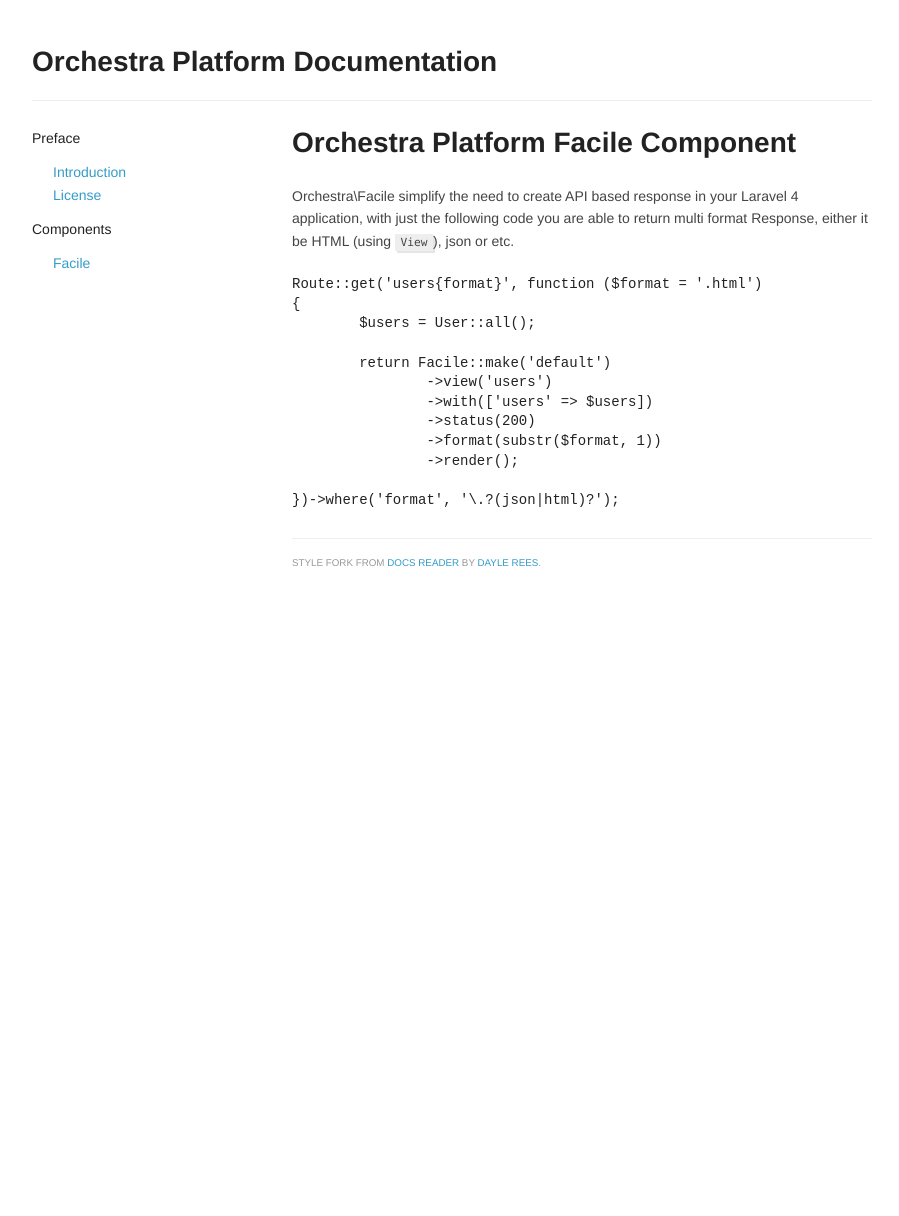
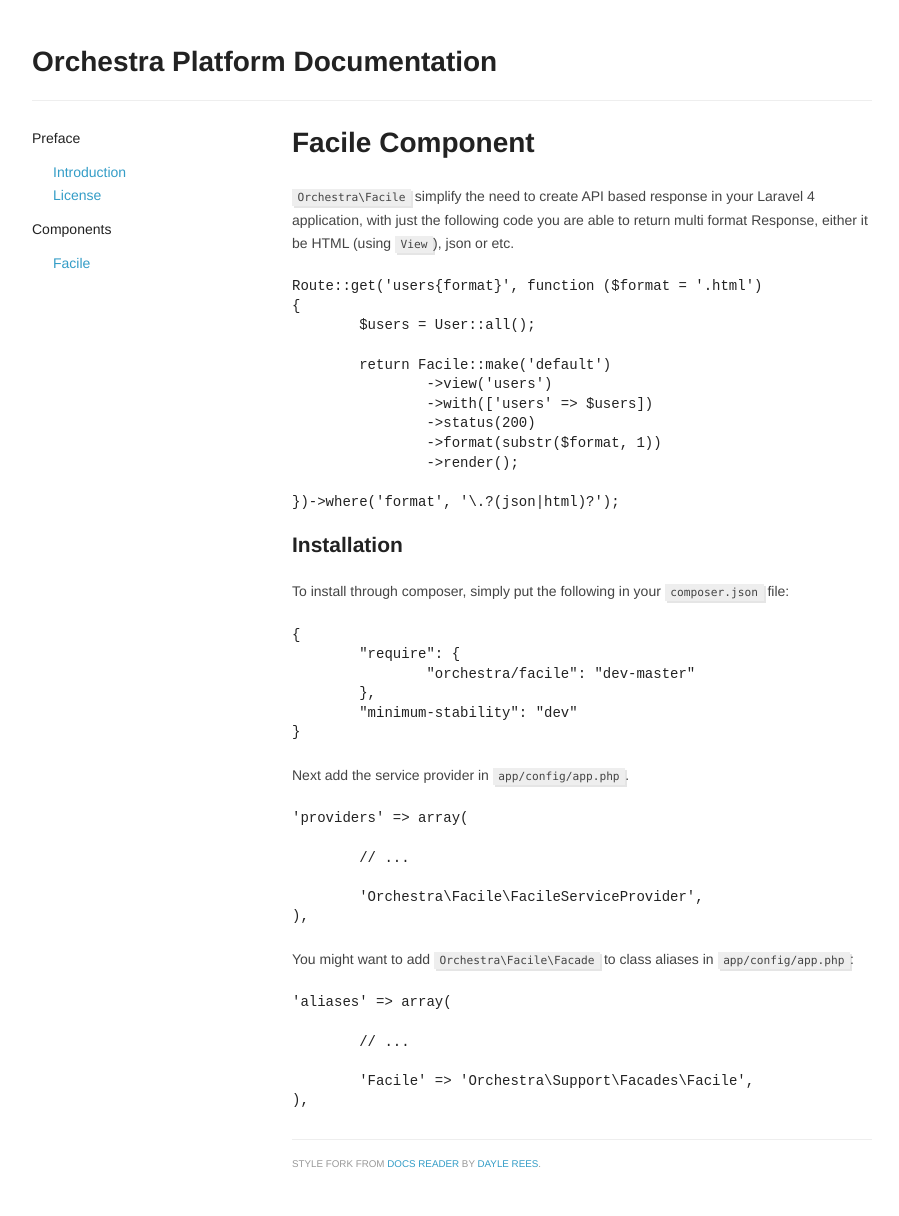
Before and after one commit to orchestral/docs, a Jekyll site: the page built from pages/components/facile.md, in a window 1280 px wide. Shown: the whole page, without its empty margins (188-1087 px from the left). Built offline with Jekyll 4.4.1, drawn with Linux system fonts in a browser that asks for light colours; nearby versions of some CDN libraries; Markdown is read by kramdown in place of the engine named in the settings; before the commit the page ends 900 px from its top, so only the background shows below that.

Commit message:
Add installation process for facile
Signed-off-by: crynobone <crynobone@gmail.com>

```diff
--- a/pages/components/facile.md
+++ b/pages/components/facile.md
@@ -1,12 +1,12 @@
 ---
 layout: default
-title: Orchestra Platform Facile Component
+title: Facile Component
 ---
 
-Orchestra Platform Facile Component
+Facile Component
 ==============
 
-Orchestra\Facile simplify the need to create API based response in your Laravel 4 application, with just the following code you are able to return multi format Response, either it be HTML (using `View`), json or etc.
+`Orchestra\Facile` simplify the need to create API based response in your Laravel 4 application, with just the following code you are able to return multi format Response, either it be HTML (using `View`), json or etc.
 
 	Route::get('users{format}', function ($format = '.html')
 	{
@@ -20,3 +20,32 @@
 			->render();
 
 	})->where('format', '\.?(json|html)?');
+
+## Installation
+
+To install through composer, simply put the following in your `composer.json` file:
+
+	{
+    	"require": {
+    		"orchestra/facile": "dev-master"
+    	},
+    	"minimum-stability": "dev"
+	}
+
+Next add the service provider in `app/config/app.php`.
+
+	'providers' => array(
+
+		// ...
+
+		'Orchestra\Facile\FacileServiceProvider',
+	),
+
+You might want to add `Orchestra\Facile\Facade` to class aliases in `app/config/app.php`:
+
+	'aliases' => array(
+
+		// ...
+
+		'Facile' => 'Orchestra\Support\Facades\Facile',
+	),
```
Also changed, not shown: _includes/sidebar.md (line endings or trailing spaces).
